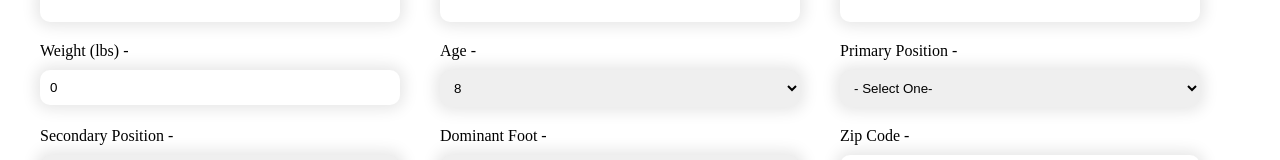
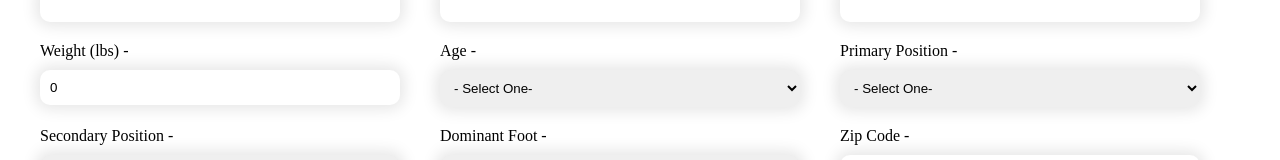
Before and after one commit to KickMatch/KickMatchFE, a React (Create React App) app: page /registration-athlete in a window 1280 px wide. Shown: the part 217-377 px from the top of the page. Built offline with nearby package versions, Linux system fonts and the light colour scheme.

Commit message:
fix disable and goals by seasson bugs

```diff
--- a/src/components/Athlete/AthleteProfile/AthleteProfile.js
+++ b/src/components/Athlete/AthleteProfile/AthleteProfile.js
@@ -8,7 +8,7 @@ import { useQuery } from '@apollo/client';
 
 const AthleteProfile = ({athlete}) => {
   const { url } = useRouteMatch()
-  const { id, email, name, age, height, primaryPosition, secondaryPosition, dominantFoot, zipcode, weight, goalsMadeLast, fortyDash, verticalJump, jugglingRecord, talents, awards} = athlete
+  const { id, email, name, age, height, primaryPosition, secondaryPosition, dominantFoot, zipcode, weight, goalsMadeLs, fortyDash, verticalJump, jugglingRecord, talents, awards} = athlete
   const {error, loading, data} = useQuery(LOAD_TALENT(id))
 
   const handleMap = arr => arr.map((item, index) => <li key={index} className='list'>{item}</li>)
@@ -35,7 +35,7 @@ const AthleteProfile = ({athlete}) => {
           </span>
         </aside>
         <aside className='stat-card'>
-          <p className='paragraph'>Goals Last Season: {goalsMadeLast}</p>
+          <p className='paragraph'>Goals Last Season: {goalsMadeLs}</p>
           <p className='paragraph'>Vertical Jump: {verticalJump}</p>
           <p className='paragraph'>40 Yard Dash: {fortyDash}</p>
           <p className='paragraph'>Personal Juggling Record: {jugglingRecord}</p>
--- a/src/components/RegistrationAthlete/RegistrationAthlete.js
+++ b/src/components/RegistrationAthlete/RegistrationAthlete.js
@@ -106,7 +106,7 @@ const RegistrationAthlete = ({ setSubmitted }) => {
           </label>
           <label>Age -
             <select name='age' value={registrationAthlete.age} onChange={e => handleChange(e)}>
-              <option value='' disabled>- Select One-</option>
+              <option value=''>- Select One-</option>
               <option value='8'>8</option>
               <option value='9'>9</option>
               <option value='10'>10</option>
```
